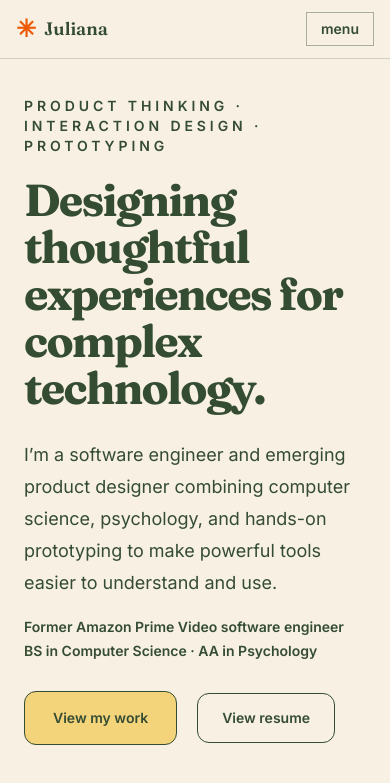
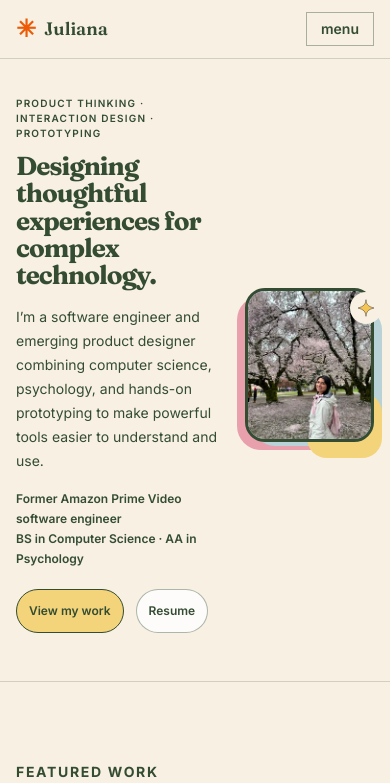
Before and after one commit to julsoyola/juliana-portfolio, a Next.js app in the folder portfolio/: page / in a window 390 px wide. Shown: the top 783 px of the page. Built offline with nearby package versions, Linux system fonts and the light colour scheme.

Commit message:
Keep hero text and portrait side by side

```diff
--- a/portfolio/components/Hero.tsx
+++ b/portfolio/components/Hero.tsx
@@ -4,30 +4,30 @@ import HeroParallax from "@/components/HeroParallax";
 export default function Hero() {
   return (
     <section className="relative overflow-hidden bg-[var(--paper)]">
-      <div className="mx-auto grid max-w-7xl gap-8 px-6 pb-14 pt-24 md:px-8 lg:grid-cols-[1.15fr_0.85fr] lg:items-center lg:gap-10 lg:px-10 lg:pb-16 lg:pt-20">
-        <div className="relative z-20 max-w-[600px]">
-          <p className="mb-5 text-sm font-semibold uppercase tracking-[0.28em] text-[var(--forest)]">
+      <div className="mx-auto grid max-w-7xl grid-cols-[minmax(0,1.65fr)_minmax(0,1fr)] items-center gap-4 px-4 pb-12 pt-24 sm:gap-8 sm:px-6 md:px-8 lg:grid-cols-[1.15fr_0.85fr] lg:gap-10 lg:px-10 lg:pb-16 lg:pt-20">
+        <div className="relative z-20 min-w-0 max-w-[600px]">
+          <p className="mb-3 text-[10px] font-semibold uppercase tracking-[0.12em] sm:mb-5 sm:text-xs lg:text-sm lg:tracking-[0.28em] text-[var(--forest)]">
             Product thinking · Interaction design · Prototyping
           </p>
 
-          <h1 className="font-display text-[2.8rem] font-bold leading-[1.05] tracking-[-0.04em] text-[var(--forest)] sm:text-[3.5rem] lg:text-[4rem]">
+          <h1 className="font-display text-[1.625rem] font-bold leading-[1.05] tracking-[-0.04em] text-[var(--forest)] sm:text-[2.5rem] md:text-[3rem] lg:text-[4rem]">
             Designing thoughtful experiences for complex technology.
           </h1>
 
-          <p className="mt-7 max-w-[520px] text-lg leading-8 text-[var(--text)]">
+          <p className="mt-4 max-w-[520px] text-sm leading-6 sm:mt-7 sm:text-base lg:text-lg lg:leading-8 text-[var(--text)]">
             I’m a software engineer and emerging product designer combining
             computer science, psychology, and hands-on prototyping to make
             powerful tools easier to understand and use.
           </p>
-          <p className="mt-4 text-sm font-semibold leading-6 text-[var(--forest)]">
+          <p className="mt-4 text-xs font-semibold leading-5 sm:text-sm sm:leading-6 text-[var(--forest)]">
             Former Amazon Prime Video software engineer<br />
             BS in Computer Science · AA in Psychology
           </p>
 
-          <div className="mt-7 flex flex-wrap items-center gap-5">
+          <div className="mt-5 flex flex-wrap items-center gap-3 sm:mt-7">
             <a
               href="#work"
-              className="rounded-[12px] border border-[var(--forest)] bg-[var(--mustard)] px-7 py-4 text-sm font-semibold text-[var(--text)] transition duration-200 hover:bg-[var(--forest)] hover:text-[var(--paper)]"
+              className="inline-flex min-h-11 items-center justify-center rounded-full border border-[var(--forest)] bg-[var(--mustard)] px-3 py-2 text-xs sm:px-5 sm:text-sm font-semibold text-[var(--text)] transition duration-200 hover:bg-[var(--forest)] hover:text-[var(--paper)]"
             >
               View my work
             </a>
@@ -36,37 +36,38 @@ export default function Hero() {
               href="/resumes/JulianaOBackend.pdf"
               target="_blank"
               rel="noopener noreferrer"
-              className="rounded-[12px] border border-[var(--forest)] px-6 py-3.5 text-sm font-semibold text-[var(--forest)] transition hover:bg-[var(--cream)]"
+              className="inline-flex min-h-11 items-center justify-center rounded-full border border-[var(--forest)]/40 bg-white/80 px-3 py-2 text-xs font-semibold text-[var(--forest)] transition hover:bg-white sm:px-5 sm:text-sm"
             >
-              View resume
+              Resume
             </a>
           </div>
         </div>
 
-        <div className="lg:self-center">
+        <div className="min-w-0">
           <HeroParallax>
-            <div className="relative mx-auto mt-2 aspect-[0.84] w-[72%] max-w-[250px] sm:mt-3 sm:w-full sm:max-w-[280px] lg:mx-0 lg:ml-auto lg:mt-0 lg:mr-2 lg:max-w-[390px]">
-              <div className="absolute -bottom-5 left-[-24px] right-8 top-5 rounded-[24px] bg-[var(--pink)]" />
-              <div className="absolute -bottom-2 left-3 right-[-18px] top-10 rounded-[22px] bg-[var(--sky)]" />
-              <div className="absolute -bottom-8 right-[-24px] h-[42%] w-[58%] rounded-[20px] bg-[var(--mustard)]" />
+            <div className="relative mx-auto aspect-[0.84] w-full max-w-[390px] lg:ml-auto lg:mr-2">
+              <div className="absolute -bottom-2 -left-2 right-3 top-2 sm:-bottom-5 sm:left-[-24px] sm:right-8 sm:top-5 rounded-[24px] bg-[var(--pink)]" />
+              <div className="absolute -bottom-1 left-2 -right-2 top-5 sm:-bottom-2 sm:left-3 sm:right-[-18px] sm:top-10 rounded-[22px] bg-[var(--sky)]" />
+              <div className="absolute -bottom-4 -right-2 sm:-bottom-8 sm:right-[-24px] h-[42%] w-[58%] rounded-[20px] bg-[var(--mustard)]" />
 
-              <div className="absolute inset-0 z-10 overflow-hidden rounded-[20px] border-[6px] border-[var(--forest)] bg-[var(--sky)]">
+              <div className="absolute inset-0 z-10 overflow-hidden rounded-[20px] border-[3px] border-[var(--forest)] sm:border-[6px] bg-[var(--sky)]">
                 <Image
                   src="/images/heroImg.jpg"
                   alt="Portrait of Juliana Oyola-Pabon"
                   fill
                   priority
-                  sizes="(max-width: 1023px) 80vw, 390px"
+                  sizes="(max-width: 639px) 34vw, (max-width: 1023px) 38vw, 390px"
                   className="object-cover object-[50%_45%] saturate-[1.15] contrast-[1.03] transition duration-500 hover:scale-[1.025] motion-reduce:transform-none motion-reduce:transition-none"
                 />
               </div>
 
-              <span className="absolute -right-5 top-1 z-20 flex h-12 w-12 items-center justify-center rounded-full bg-[var(--cream)] sm:-right-6 sm:top-3">
+              <span className="absolute -right-2 top-1 z-20 flex h-8 w-8 sm:h-12 sm:w-12 items-center justify-center rounded-full bg-[var(--cream)] sm:-right-6 sm:top-3">
                 <Image
                   src="/illustrations/star.svg"
                   alt=""
                   width={28}
                   height={28}
+                  className="h-5 w-5 sm:h-7 sm:w-7"
                   aria-hidden="true"
                 />
               </span>
```
